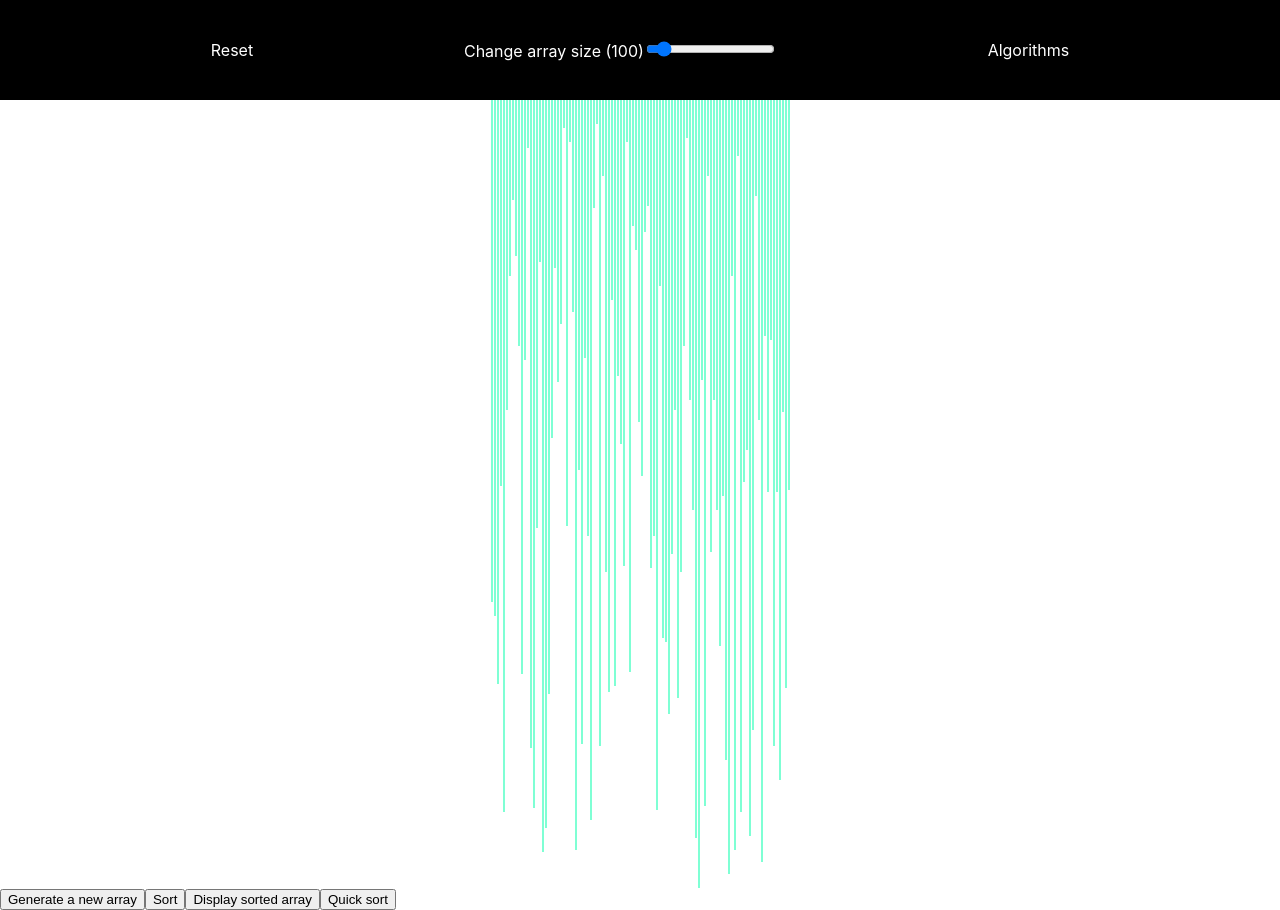
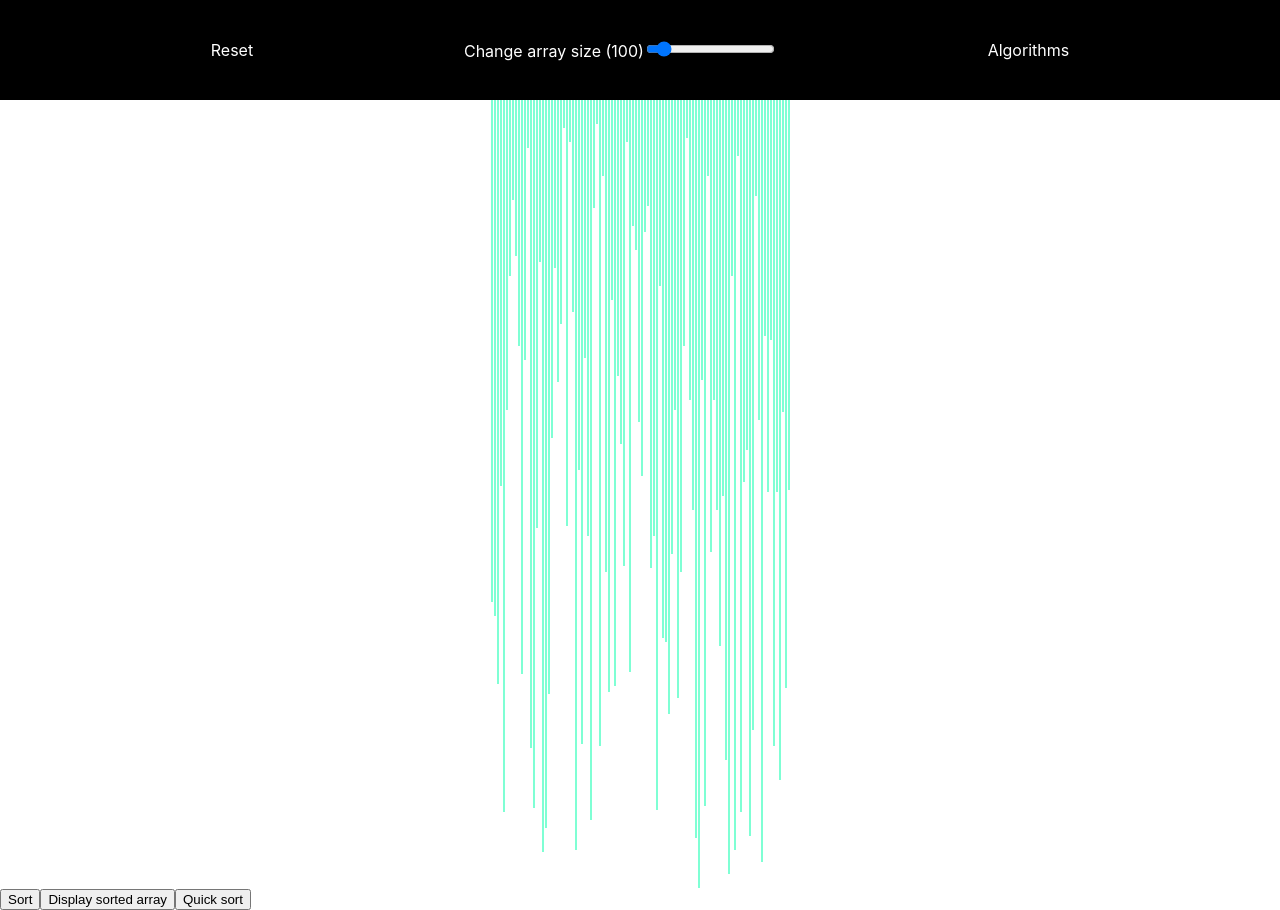
Before and after one commit to SebastienStordeur/sorting-visualizer, a React (Create React App) app: page / in a window 1280 px wide. Built offline with nearby package versions, Linux system fonts and the light colour scheme.

Commit message:
Removed unused variables and code

```diff
--- a/src/components/SortingVisualizer.tsx
+++ b/src/components/SortingVisualizer.tsx
@@ -1,6 +1,5 @@
 import React, { Dispatch, SetStateAction, useEffect, useState } from "react";
 import { quickSort } from "../utils/Algorithms/QuickSort";
-import { resetArray } from "../utils/Array/Array";
 import { mergeSort } from "../utils/Sorting/MergeSort";
 import Bar from "./Bar";
 
@@ -11,8 +10,6 @@ interface VisualizerInterface {
 
 const SortingVisualizer: React.FC<VisualizerInterface> = ({ array, setArray }) => {
   const quickSortedArray = quickSort(array);
-  /* console.log(quickSortedArray); */
-  //const sortedArray = array.slice().sort((a, b) => a - b);
 
   const setSortedArray = async () => {
     const sortArray: any = await mergeSort(array, 0, array.length - 1);
@@ -27,7 +24,6 @@ const SortingVisualizer: React.FC<VisualizerInterface> = ({ array, setArray }) =
             return <Bar number={number} key={index} />;
           })}
       </div>
-      <button onClick={() => resetArray(100, setArray)}>Generate a new array</button>
       <button onClick={() => mergeSort(array, 0, array.length - 1)}>Sort</button>
       <button onClick={() => setSortedArray()}>Display sorted array</button>
 
```
